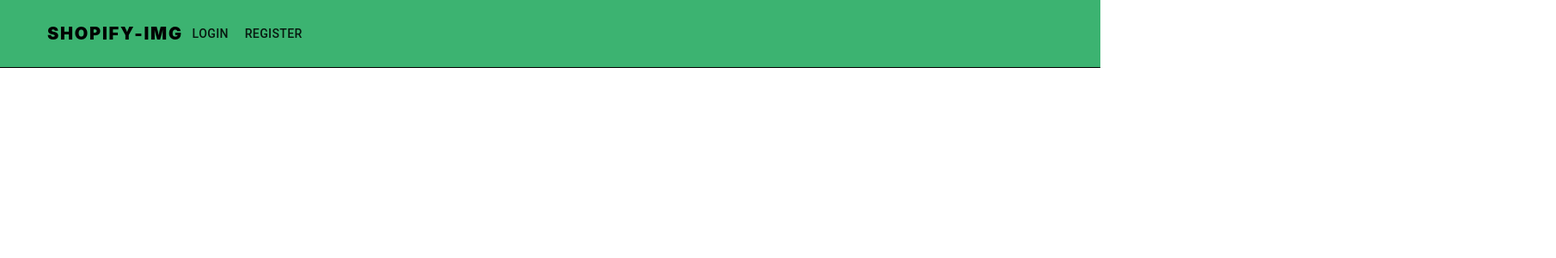
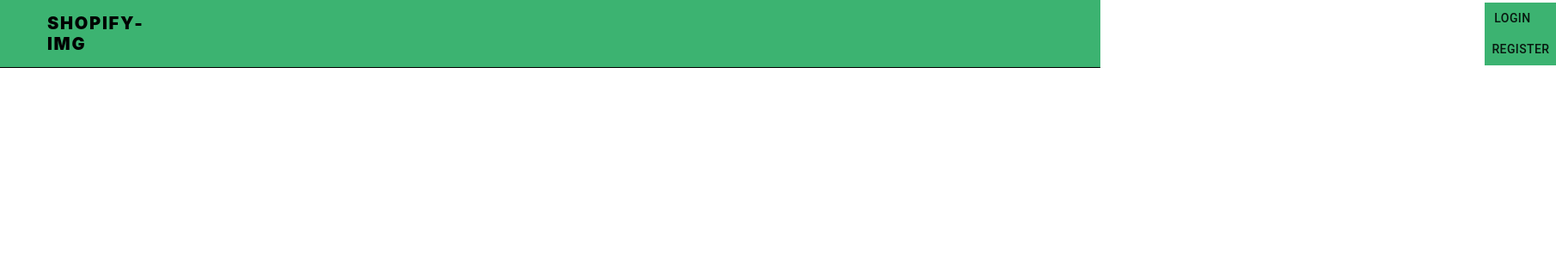
Before and after one commit to kutluduman/shopify-img, a React (Create React App) app in the folder client/: page / in a window 1280 px wide. Shown: the top 300 px of the page at 86% size, 1810 px wide, since content can reach past the window. Built offline with nearby package versions, Linux system fonts and the light colour scheme.

Commit message:
Fixed Login and Register button on the navbar

```diff
--- a/client/src/components/Navbar.jsx
+++ b/client/src/components/Navbar.jsx
@@ -33,6 +33,8 @@
 const useStyles = makeStyles((theme) => ({
   button: {
     backgroundColor: '#3CB371',
+    marginLeft: theme.spacing(195),
+
   }
 }));
 
@@ -43,9 +45,12 @@
   return (
     <Nav>
       <SiteName>shopify-img</SiteName>
-      <Button color={classes.button}>Login</Button>
-      <Button color={classes.button}>Register</Button>
+      <div className={classes.button}>
+      <Button>Login</Button>
+      <Button>Register</Button>
+      </div>
     </Nav>
+
   )
 }
 
```
Also changed, not shown: 1 other file (tests, documents, lock files or other folders).
